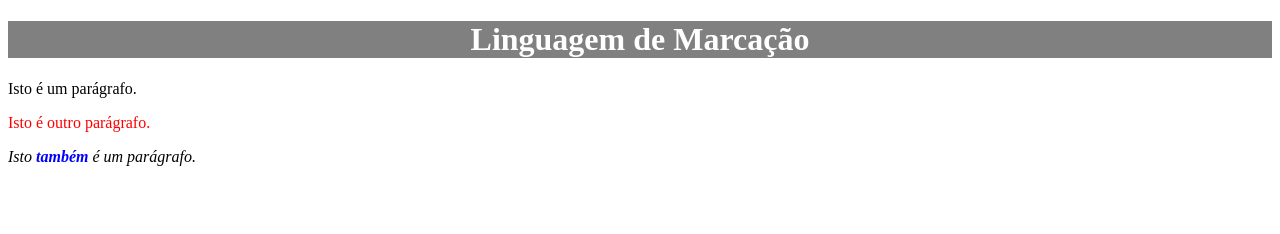
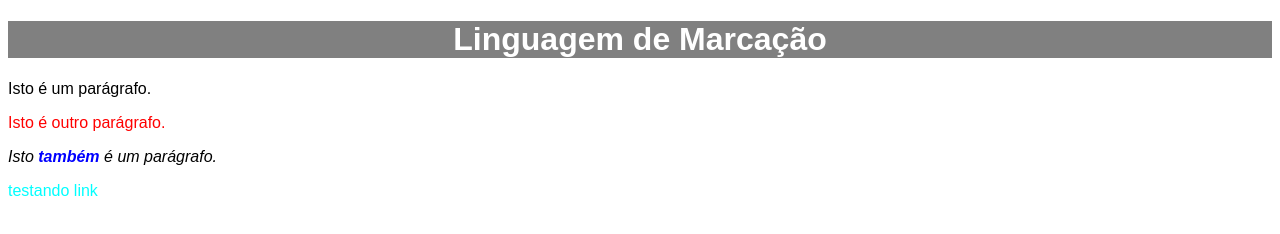
Before and after one commit to Henrique-06/lm_exercicios, a plain HTML site: page exercicios_css/exercicio_helloworld/exercicio_helloworld_css.html in a window 1280 px wide. Drawn offline with Linux system fonts and the light colour scheme.

Commit message:
testando_links

```diff
--- a/exercicios_css/exercicio_helloworld/exercicio_helloworld_css.html
+++ b/exercicios_css/exercicio_helloworld/exercicio_helloworld_css.html
@@ -14,6 +14,8 @@
     <p class="italico">Isto <span>também</span> é um  parágrafo.
     </p>
 
+    <a href="https://github.com/Henrique-06/">testando link</a>
+
 
 </body>
 </html>
--- a/exercicios_css/exercicio_helloworld/style.css
+++ b/exercicios_css/exercicio_helloworld/style.css
@@ -1,3 +1,9 @@
+ html {
+    font-family: Arial, Helvetica, sans-serif;
+ }
+
+
+
  h1 {
     text-align: center;
     color:white;
@@ -17,3 +23,16 @@ span {
     color: blue;
     font-weight: bold;
 }
+
+a:link {
+    color: aqua;
+    text-decoration: none;
+
+}
+
+a:visited {
+    color: blueviolet;
+}
+a:hover {
+    text-decoration: underline;
+}
```
